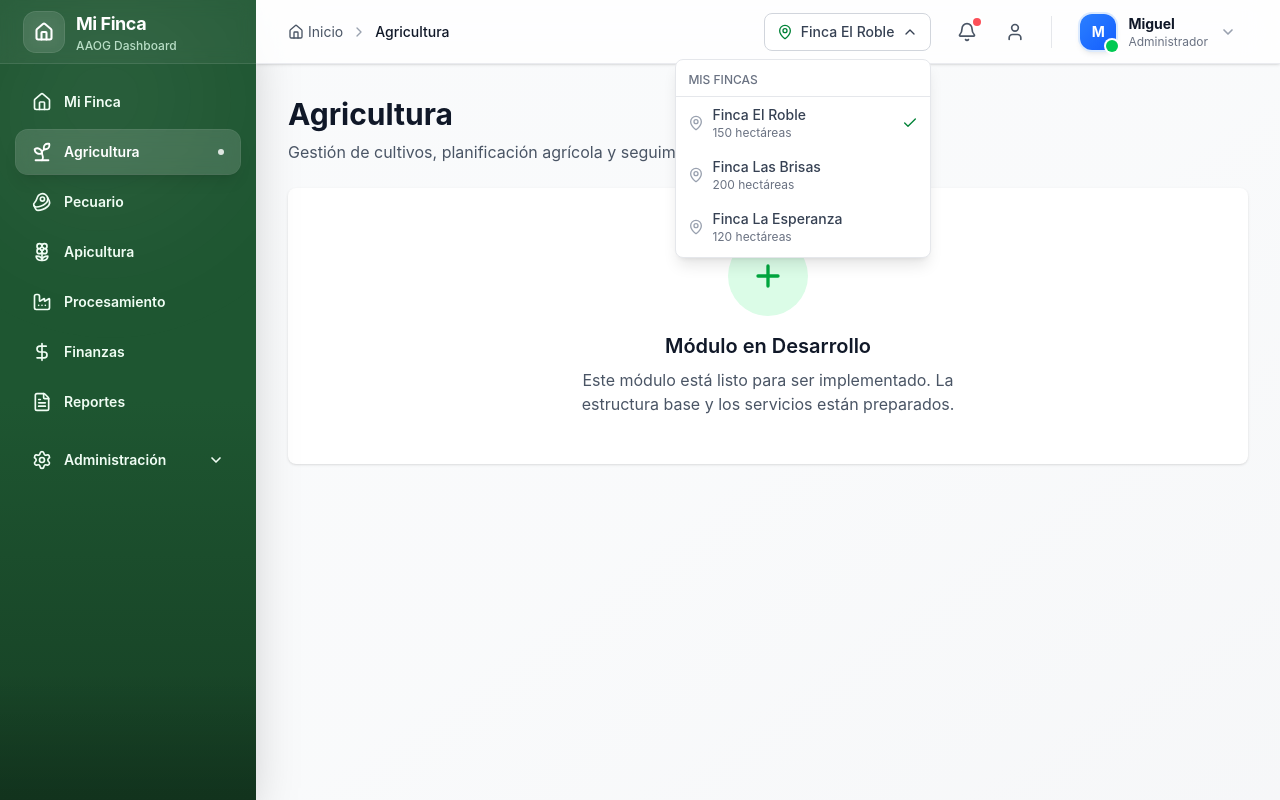
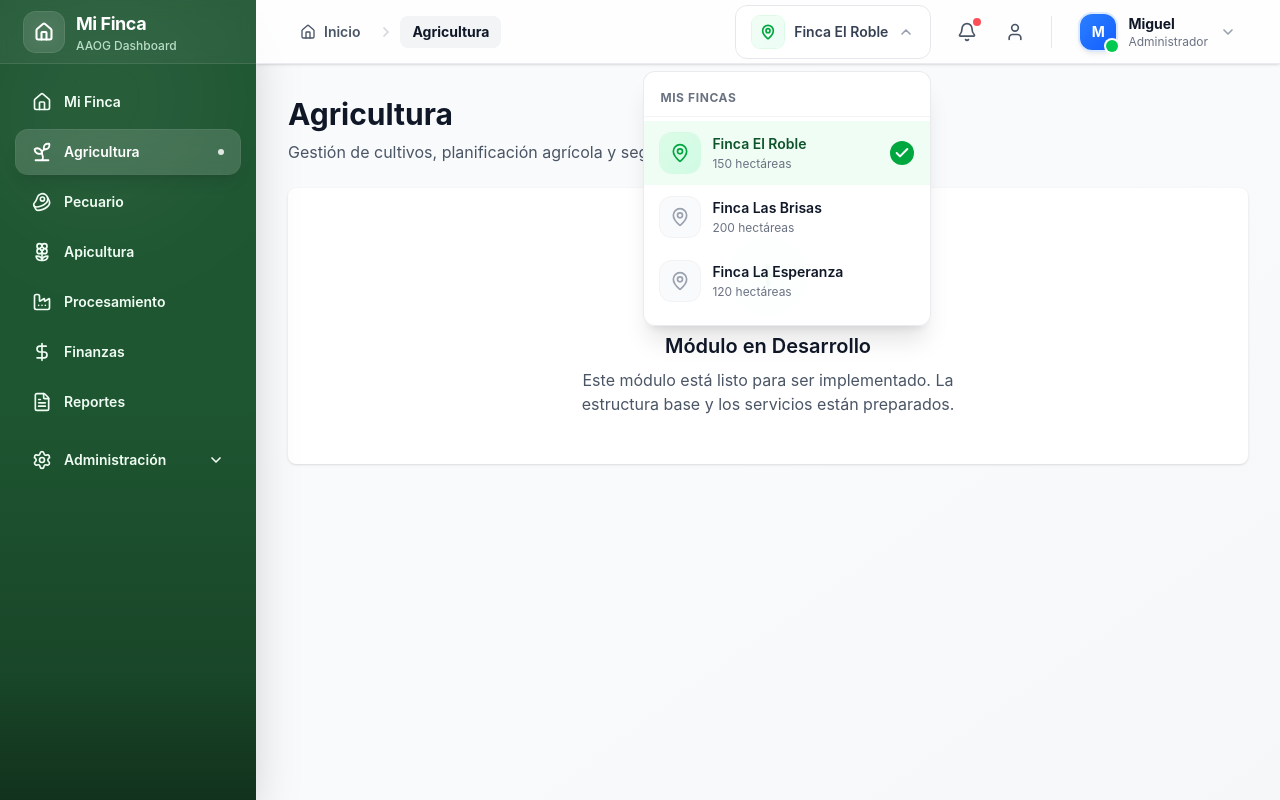
Before and after one commit to NewStreetDev/Demo-AAOG, a React (Vite) app: page /agro in a window 1280 px wide. Both pictures are taken after a click on the button "Finca El Roble". Built offline with nearby package versions, Linux system fonts and the light colour scheme.

Commit message:
feat: improve common components styling
- Breadcrumbs: enhanced visual hierarchy
- EmptyState: improved empty state display
- FincaSelector: better dropdown styling
- FincaContext: minor improvements

```diff
--- a/src/components/common/Breadcrumbs.tsx
+++ b/src/components/common/Breadcrumbs.tsx
@@ -21,13 +21,13 @@ export default function Breadcrumbs() {
   const pathnames = location.pathname.split('/').filter((x) => x);
 
   return (
-    <nav className="flex items-center gap-2 text-sm">
+    <nav className="flex items-center gap-1.5 text-sm">
       <Link
         to="/"
-        className="flex items-center gap-1 text-gray-600 hover:text-gray-900 transition-colors"
+        className="group flex items-center gap-2 px-3 py-1.5 text-gray-600 hover:text-gray-900 rounded-lg hover:bg-gray-100/80 transition-all duration-200"
       >
-        <Home className="w-4 h-4" />
-        <span>Inicio</span>
+        <Home className="w-4 h-4 transition-transform duration-200 group-hover:scale-110" strokeWidth={2} />
+        <span className="font-semibold">Inicio</span>
       </Link>
 
       {pathnames.map((value, index) => {
@@ -36,14 +36,16 @@ export default function Breadcrumbs() {
         const label = routeNames[value] || value;
 
         return (
-          <div key={to} className="flex items-center gap-2">
-            <ChevronRight className="w-4 h-4 text-gray-400" />
+          <div key={to} className="flex items-center gap-1.5">
+            <ChevronRight className="w-4 h-4 text-gray-300" strokeWidth={2.5} />
             {isLast ? (
-              <span className="text-gray-900 font-medium">{label}</span>
+              <span className="px-3 py-1.5 bg-gray-100 text-gray-900 font-bold rounded-lg">
+                {label}
+              </span>
             ) : (
               <Link
                 to={to}
-                className="text-gray-600 hover:text-gray-900 transition-colors"
+                className="px-3 py-1.5 text-gray-600 hover:text-gray-900 font-semibold rounded-lg hover:bg-gray-100/80 transition-all duration-200"
               >
                 {label}
               </Link>
--- a/src/components/common/EmptyState.tsx
+++ b/src/components/common/EmptyState.tsx
@@ -1,4 +1,5 @@
-import { LucideIcon } from 'lucide-react';
+import type { LucideIcon } from 'lucide-react';
+import { Plus } from 'lucide-react';
 
 interface EmptyStateProps {
   icon: LucideIcon;
@@ -20,35 +21,46 @@ export default function EmptyState({
   const isCompact = variant === 'compact';
 
   return (
-    <div className={`flex flex-col items-center justify-center text-center ${isCompact ? 'py-8' : 'py-12'}`}>
-      {/* Icon Circle */}
-      <div
-        className={`${
-          isCompact ? 'w-16 h-16' : 'w-20 h-20'
-        } bg-gray-100 rounded-full flex items-center justify-center mb-4`}
-      >
-        <Icon className={`${isCompact ? 'w-8 h-8' : 'w-10 h-10'} text-gray-400`} />
+    <div className={`flex flex-col items-center justify-center text-center ${isCompact ? 'py-10' : 'py-16'} animate-fade-in`}>
+      {/* Icon Circle with premium styling */}
+      <div className="relative mb-6">
+        <div
+          className={`${
+            isCompact ? 'w-20 h-20' : 'w-24 h-24'
+          } bg-gradient-to-br from-gray-100 to-gray-50 rounded-2xl flex items-center justify-center ring-1 ring-gray-200/50 shadow-sm`}
+        >
+          <Icon className={`${isCompact ? 'w-10 h-10' : 'w-12 h-12'} text-gray-400`} strokeWidth={1.5} />
+        </div>
+        {/* Decorative circles */}
+        <div className="absolute -top-1 -right-1 w-6 h-6 bg-gray-200/50 rounded-full blur-sm" />
+        <div className="absolute -bottom-2 -left-2 w-8 h-8 bg-gray-100/50 rounded-full blur-md" />
       </div>
 
-      {/* Title - Prominent */}
-      <h3 className={`${isCompact ? 'text-lg' : 'text-xl'} font-semibold text-gray-900 mb-2`}>
+      {/* Title - Premium typography */}
+      <h3 className={`${isCompact ? 'text-xl' : 'text-2xl'} font-bold text-gray-900 mb-3 tracking-tight`}>
         {title}
       </h3>
 
-      {/* Description - Supporting text */}
-      <p className={`text-sm text-gray-600 max-w-sm mb-6`}>
+      {/* Description - Better readability */}
+      <p className={`text-sm text-gray-600 max-w-md mb-8 leading-relaxed font-medium`}>
         {description}
       </p>
 
-      {/* Action Button - Clear CTA */}
+      {/* Action Button - Premium CTA */}
       {actionLabel && onAction && (
         <button
           onClick={onAction}
-          className="inline-flex items-center gap-2 px-4 py-2 bg-green-700 text-white font-medium rounded-lg hover:bg-green-800 transition-colors"
+          className="btn-primary gap-2 px-6 py-3 shadow-md hover:shadow-lg"
         >
+          <Plus className="w-4 h-4" strokeWidth={2.5} />
           {actionLabel}
         </button>
       )}
+
+      {/* Subtle background decoration */}
+      <div className="absolute inset-0 -z-10 overflow-hidden pointer-events-none">
+        <div className="absolute top-1/2 left-1/2 -translate-x-1/2 -translate-y-1/2 w-64 h-64 bg-gradient-to-br from-gray-100 to-transparent rounded-full blur-3xl opacity-50" />
+      </div>
     </div>
   );
 }
--- a/src/components/common/FincaSelector.tsx
+++ b/src/components/common/FincaSelector.tsx
@@ -25,43 +25,66 @@ export default function FincaSelector() {
     <div className="relative" ref={dropdownRef}>
       <button
         onClick={() => setIsOpen(!isOpen)}
-        className="flex items-center gap-2 px-3 py-2 text-sm font-medium text-gray-700 bg-white border border-gray-300 rounded-lg hover:bg-gray-50 transition-colors"
+        className="group flex items-center gap-2.5 px-4 py-2.5 text-sm font-semibold text-gray-700 bg-white/80 backdrop-blur-sm border border-gray-200 rounded-xl hover:bg-white hover:border-gray-300 hover:shadow-sm transition-all duration-200"
         aria-expanded={isOpen}
         aria-haspopup="listbox"
       >
-        <MapPin className="w-4 h-4 text-green-700" />
-        <span>{currentFinca.name}</span>
-        <ChevronDown className={`w-4 h-4 transition-transform ${isOpen ? 'rotate-180' : ''}`} />
+        <div className="w-8 h-8 rounded-lg bg-gradient-to-br from-green-50 to-emerald-50 flex items-center justify-center ring-1 ring-green-200/50 transition-transform duration-200 group-hover:scale-110">
+          <MapPin className="w-4 h-4 text-green-600" strokeWidth={2.5} />
+        </div>
+        <span className="max-w-[160px] truncate">{currentFinca.name}</span>
+        <ChevronDown className={`w-4 h-4 text-gray-400 transition-transform duration-300 ${isOpen ? 'rotate-180' : ''}`} strokeWidth={2.5} />
       </button>
 
       {isOpen && (
-        <div className="absolute right-0 mt-2 w-64 bg-white rounded-lg shadow-lg border border-gray-200 py-1 z-50">
-          <div className="px-3 py-2 border-b border-gray-200">
-            <p className="text-xs font-medium text-gray-500 uppercase">Mis Fincas</p>
+        <div className="absolute right-0 mt-3 w-72 bg-white/95 backdrop-blur-xl rounded-xl shadow-xl border border-gray-200/80 py-2 z-50 animate-slide-down">
+          <div className="px-4 py-2.5 border-b border-gray-100">
+            <p className="text-xs font-bold text-gray-500 uppercase tracking-wider">Mis Fincas</p>
           </div>
-          {fincas.map((finca) => (
+          <div className="max-h-80 overflow-y-auto scrollbar-hide py-1">
+            {fincas.map((finca) => {
+              const isSelected = currentFinca.id === finca.id;
+              return (
                 <button
                   key={finca.id}
                   onClick={() => {
                     setCurrentFinca(finca);
                     setIsOpen(false);
                   }}
-              className="w-full flex items-center justify-between px-3 py-2 text-sm text-gray-700 hover:bg-gray-50 transition-colors"
+                  className={`w-full flex items-center justify-between px-4 py-3 text-sm transition-all duration-200 ${
+                    isSelected
+                      ? 'bg-green-50 text-green-900'
+                      : 'text-gray-700 hover:bg-gray-50'
+                  }`}
                   role="option"
-              aria-selected={currentFinca.id === finca.id}
+                  aria-selected={isSelected}
                 >
-              <div className="flex items-center gap-2">
-                <MapPin className="w-4 h-4 text-gray-400" />
+                  <div className="flex items-center gap-3">
+                    <div className={`w-10 h-10 rounded-xl flex items-center justify-center ring-1 transition-all duration-200 ${
+                      isSelected
+                        ? 'bg-gradient-to-br from-green-100 to-emerald-100 ring-green-200/50'
+                        : 'bg-gray-50 ring-gray-200/50'
+                    }`}>
+                      <MapPin className={`w-5 h-5 ${isSelected ? 'text-green-600' : 'text-gray-400'}`} strokeWidth={2} />
+                    </div>
                     <div className="text-left">
-                  <p className="font-medium">{finca.name}</p>
-                  <p className="text-xs text-gray-500">{finca.totalArea} hectáreas</p>
+                      <p className={`font-semibold ${isSelected ? 'text-green-900' : 'text-gray-900'}`}>
+                        {finca.name}
+                      </p>
+                      <p className="text-xs text-gray-500 mt-0.5">
+                        {finca.totalArea} hectáreas
+                      </p>
                     </div>
                   </div>
-              {currentFinca.id === finca.id && (
-                <Check className="w-4 h-4 text-green-700" />
+                  {isSelected && (
+                    <div className="w-6 h-6 rounded-full bg-green-600 flex items-center justify-center">
+                      <Check className="w-4 h-4 text-white" strokeWidth={3} />
+                    </div>
                   )}
                 </button>
-          ))}
+              );
+            })}
+          </div>
         </div>
       )}
     </div>
--- a/src/contexts/FincaContext.tsx
+++ b/src/contexts/FincaContext.tsx
@@ -1,4 +1,5 @@
-import { createContext, useContext, useState, useEffect, ReactNode } from 'react';
+import { createContext, useContext, useState, useEffect } from 'react';
+import type { ReactNode } from 'react';
 import type { Farm } from '../types/common.types';
 
 interface FincaContextType {
```
Lines whose indentation alone changed are shown as unchanged.
